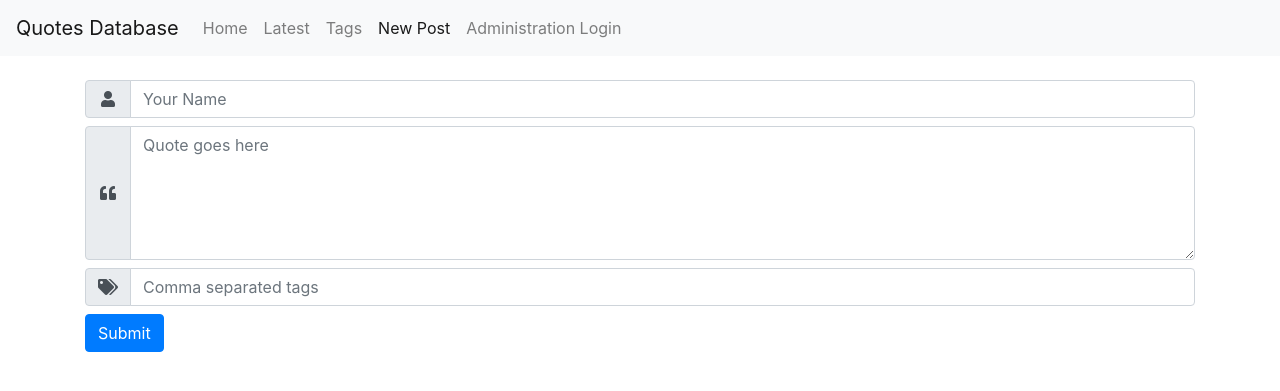
After one commit to SocksPls/smash2, a Flask app: page /new in a window 1280 px wide. The commit adds this page. Shown: the top 391 px of the page. Run offline with Flask 2, Linux system fonts and the light colour scheme.

Commit message:
Added new quote submission

```diff
--- a/main.py
+++ b/main.py
@@ -4,71 +4,69 @@ import db
 from config import config
 
 app = Flask(__name__)
-app.secret_key = config['secret-key']
+app.secret_key = config["secret-key"]
 
-def timestamp():
-    return datetime.datetime.now().strftime("%H:%M:%S %d/%m/%y")
 
-def message(level, msg):
-    return render_template(
-        "message.html",
-        alertclass=level,
-        message=msg,
-        title="Message"
-    )
+timestamp = lambda: datetime.datetime.now().strftime("%H:%M:%S %d/%m/%y")
 
-@app.route('/')
+
+@app.context_processor
+def inject_config():
+    return {"site_name": config["site-name"]}
+
+
+@app.route("/")
 def index():
     news = "No quotes yet!"
-    welcome = config['MOTD']
+    welcome = config["MOTD"]
     quotes_count = db.count_live_quotes()
 
-    if ( quotes_count > 0 ) and ( config['random-quote'] ):
+    if (quotes_count > 0) and (config["random-quote"]):
         random_quote = db.get_random_quote()
-        news = Markup.escape(random_quote['quote'])
-        permalink = str(random_quote['id'])
-    elif ( quotes_count > 0 ):
+        news = Markup.escape(random_quote["quote"])
+        permalink = str(random_quote["id"])
+    elif quotes_count > 0:
         news = "Home of " + str(quotes_count) + " quotes!"
         permalink = None
     else:
         news = "There are no quotes in the database!"
         permalink = None
 
-
     return render_template(
         "index.html",
-        title="Quotes - " + config["site-name"],
+        title="Quotes",
         header=welcome,
         newstext=news,
-        permalink=permalink
+        permalink=permalink,
     )
 
-@app.route('/latest')
+
+@app.route("/latest")
 def latest():
     return render_template(
         "list.html",
         title="Latest",
         header="Latest Quotes",
-        quotes=db.get_latest_quotes()
+        latest=True,
+        quotes=db.get_latest_quotes(),
     )
 
 
-@app.route('/tags')
+@app.route("/tags")
 def tags():
     return render_template(
-        "tags.html",
-        title="Tags",
-        tags=db.count_live_quotes_by_tag()
+        "tags.html", title="Tags", tags=db.count_live_quotes_by_tag()
     )
 
-@app.route('/tags/<t>')
+
+@app.route("/tags/<t>")
 def tag(t):
     if db.tag_live(t):
         return render_template(
             "list.html",
             title=t,
             header="Quotes matching: " + t,
-            quotes=db.get_live_quotes_by_tag(t)
+            quotes=db.get_live_quotes_by_tag(t),
         )
     else:
         return render_template(
@@ -77,18 +75,39 @@ def tag(t):
             message={
                 "type": "danger",
                 "heading": "No matching quotes",
-                "message": f"There are no quotes with the tag \"{t}\" in the database"
-            }
+                "message": f'There are no quotes with the tag "{t}" in the database',
+            },
         )
 
 
-@app.route('/quote/<quote_id>')
+@app.route("/quote/<quote_id>")
 def quote(quote_id):
     return render_template(
-        "quote.html",
-        title="Quote " + quote_id,
-        quote= db.get_quote_by_id(quote_id)
+        "quote.html", title="Quote " + quote_id, quote=db.get_quote_by_id(quote_id)
     )
+
+
+@app.route("/new", methods=["GET", "POST"])
+def new_quote():
+    if request.method == "GET":
+        return render_template(
+            "new.html",
+            title="New Quote",
+        )
+    elif request.method == "POST":
+        author = request.form["author"]
+        quote = request.form["quote"]
+        tags_list = [i.strip() for i in request.form["tags"].split(",")]
+        db.add_quote(quote, tags_list, author)
+        return render_template(
+            "message.html",
+            message={
+                "type": "success",
+                "heading": "Thanks for being awesome!",
+                "message": "Your quote is currently awaiting approval from a site administrator",
+            },
+        )
+
 
 if __name__ == "__main__":
     app.run(host="0.0.0.0", debug=True)
--- a/templates/layout.html
+++ b/templates/layout.html
@@ -12,7 +12,7 @@
 	</head>
 	<body>
 		<nav class="navbar navbar-expand-lg navbar-light bg-light mb-4">
-        <a class="navbar-brand" href="#">Shit Haplo Says</a>
+        <a class="navbar-brand" href="#">{{ site_name }}</a>
         <button class="navbar-toggler" type="button" data-toggle="collapse" data-target="#navbarSupportedContent" aria-controls="navbarSupportedContent" aria-expanded="false" aria-label="Toggle navigation">
             <span class="navbar-toggler-icon"></span>
         </button>
@@ -28,7 +28,7 @@
                 <a class="nav-link" href="/tags">Tags</a>
             </li>
             <li class="nav-item {% block nav_new_post %}{% endblock %}">
-                <a class="nav-link" href="#">New Post</a>
+                <a class="nav-link" href="/new">New Post</a>
             </li>
             <li class="nav-item {% block nav_administration_login %}{% endblock %}">
                 <a class="nav-link" href="#">Administration Login</a>
--- a/templates/list.html
+++ b/templates/list.html
@@ -2,7 +2,7 @@
 {% block customhead %}
     <title>{{ title }}</title>
 {% endblock %}
-{% block nav_latest %}active{% endblock %}
+{% block nav_latest %}{% if latest %}active{% endif %}{% endblock %}
 {% block content %}
 
 <div class="container">
--- /dev/null
+++ b/templates/new.html
@@ -0,0 +1,34 @@
+{% extends "layout.html" %}
+{% block customhead %}
+    <title>{{ title }}</title>
+{% endblock %}
+{% block nav_new_post %}active{% endblock %}
+{% block content %}
+
+<div class="container">
+    <form method="POST" action="/new">
+        <div class="form-group">
+            <div class="input-group mb-2">
+                <div class="input-group-prepend">
+                    <div class="input-group-text"><i class='fa fa-fw fa-user'></i></div>
+                </div>
+                <input type="text" class="form-control" name="author" placeholder="Your Name">
+            </div>
+            <div class="input-group mb-2">
+                <div class="input-group-prepend">
+                    <div class="input-group-text"><i class='fa fa-fw fa-quote-left'></i></div>
+                </div>
+                <textarea class="form-control" name="quote" rows="5" placeholder="Quote goes here"></textarea>
+            </div>
+            <div class="input-group mb-2">
+                <div class="input-group-prepend">
+                    <div class="input-group-text"><i class='fa fa-fw fa-tags'></i></div>
+                </div>
+                <input type="text" class="form-control" name="tags" placeholder="Comma separated tags">
+            </div>
+            <button type="submit" class="btn btn-primary">Submit</button>
+        </div>
+    </form>
+</div>
+
+{% endblock %}
```
Also changed, not shown: db.py (+45 -31 lines).
